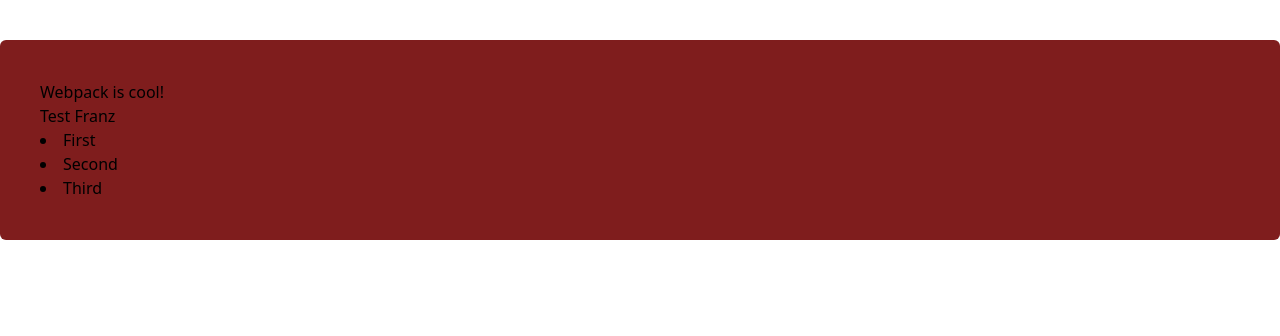
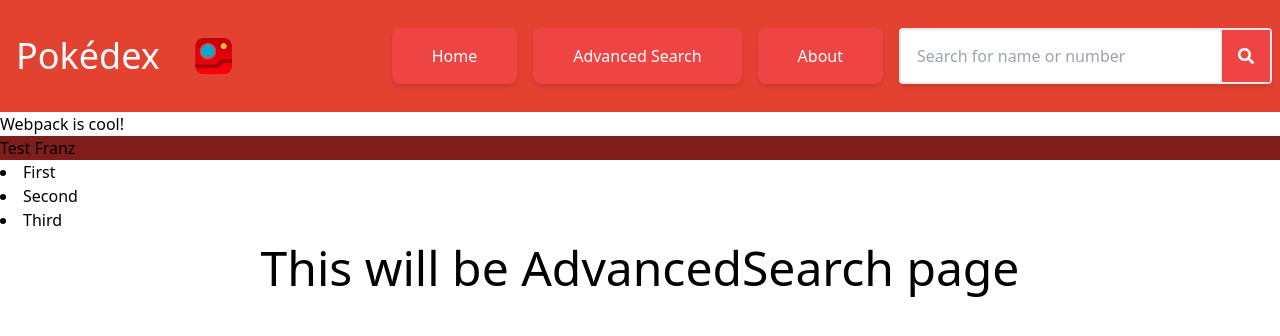
Before and after one commit to FranzGB/pokedex-react, a React app: page /advanced-search in a window 1280 px wide. Shown: the top 336 px of the page. Built offline with nearby package versions, Linux system fonts and the light colour scheme.

Commit message:
Add Navbar

```diff
--- a/package.json
+++ b/package.json
@@ -40,12 +40,15 @@
     "babel-loader": "^8.2.3",
     "cross-env": "^6.0.3",
     "css-loader": "^5.2.7",
+    "file-loader": "^6.2.0",
+    "history": "^5.2.0",
     "html-webpack-plugin": "^3.2.0",
     "jest": "^27.4.5",
     "postcss": "^8.4.5",
     "postcss-import": "^14.0.2",
     "postcss-loader": "^4.3.0",
     "postcss-preset-env": "^7.0.2",
+    "react-router-dom": "^6.2.1",
     "react-test-renderer": "^17.0.2",
     "serve": "^11.3.0",
     "style-loader": "^2.0.0",
--- /dev/null
+++ b/src/About.tsx
@@ -0,0 +1,11 @@
+import React from "react";
+
+const About = () => {
+    return (
+        <div className="mx-3 my-3 flex justify-center items-center text-black text-5xl">
+            This will be the About Page
+        </div>
+    );
+}
+
+export default About;
--- /dev/null
+++ b/src/AdvancedSearch.tsx
@@ -0,0 +1,11 @@
+import React from "react";
+
+const AdvancedSearch = () => {
+    return (
+        <div className="mx-3 my-3 flex justify-center items-center text-black text-5xl">
+            This will be AdvancedSearch page
+        </div>
+    );
+}
+
+export default AdvancedSearch;
--- a/src/App.tsx
+++ b/src/App.tsx
@@ -1,11 +1,20 @@
 import React from "react";
+import { Outlet } from "react-router-dom";
 import Child from "./Child";
-
+import Navbar from "./Navbar";
 const mockData = [
   "First", "Second", "Third"
 ]
+
 const App:React.FC = (props) => {
-  return (<div><h1>Webpack is cool!</h1><Child name={"Franz"} data={mockData}/></div>);
+  return (
+    <div>
+      <Navbar />
+      <h1>Webpack is cool!</h1>
+      <Child name={"Franz"} data={mockData}/>
+      <Outlet />
+    </div>
+    );
 };
 
 export default App;
--- /dev/null
+++ b/src/Home.tsx
@@ -0,0 +1,11 @@
+import React from "react";
+
+const Home = () => {
+    return (
+        <div className="mx-3 my-3 flex justify-center items-center text-black text-5xl  ">
+            This will be the HomePage
+        </div>
+    )
+}
+
+export default Home;
--- a/src/Logo.tsx
+++ b/src/Logo.tsx
@@ -1,8 +1,9 @@
 import React from "react";
-
+import img from './assets/pokedex-icon.png'
 const Logo = () => (
-    <div className="text-2xl">
+    <div className="flex items-center text-4xl mx-4">
         Pokédex
+        <img className="flex h-20 w-auto z-10 max-w-full" src={img} />
     </div>
 )
 
--- a/src/Navbar.tsx
+++ b/src/Navbar.tsx
@@ -1,23 +1,39 @@
 import React from 'react';
 import Logo from './Logo';
+import { Link } from "react-router-dom";
 import {FontAwesomeIcon} from '@fortawesome/react-fontawesome';
 import {faSearch} from '@fortawesome/free-solid-svg-icons';
 
 interface INavLink {
-    desc: string
+    desc: string,
+    to: string
 }
 const NavLink:React.FC<INavLink> = (props) => {
     return(
-    <a href="" className="transition duration-100 ease-in-out hover:"> {props.desc}</a>
+        <div className="mx-2 px-10 py-4 bg-red-500 shadow-md transition duration-100 ease-in-out rounded-lg hover:bg-red-600 ">
+            <Link to={props.to}> {props.desc} </Link>
+        </div>
     )
 }
+const NavSearchBar:React.FC = () => (
+    <div className="flex border-2 mx-2 rounded shadow-md">
+        <input type="text" className="px-4 py-2 w-80 text-black" placeholder="Search for name or number"/>
+        <button className="flex items-center justify-center px-4 border-l bg-red-500 hover:bg-red-600">
+            <FontAwesomeIcon icon={faSearch} />
+        </button>
+    </div>
+)
 const Navbar = () => {
     return (
-        <div className= "flex-row w-full h-10 bg-pokered text-white items-center">
+        <div className= "flex flex-row w-full h-28 bg-pokered justify-between text-white items-center">
             <Logo />
-            <div className="justify-items-end">
-
+            <div className="flex flex-row justify-end w-auto">
+                <NavLink desc="Home" to="/home"/>
+                <NavLink desc="Advanced Search" to="/advanced-search"/>
+                <NavLink desc="About" to="/about"/>
+                <NavSearchBar />
             </div>
         </div>
     )
 }
+export default Navbar;
--- a/src/index.html
+++ b/src/index.html
@@ -3,9 +3,9 @@
   <head>
     <meta charset="UTF-8" />
     <meta name="viewport" content="width=device-width, initial-scale=1.0" />
-    <title>Webpack with React TS</title>
+    <title>Pokedex with React TS</title>
   </head>
   <body>
-    <section class= "container mx-auto bg-red-900 my-10 p-10 rounded-md"id="index"></section>
+    <section id="index"></section>
   </body>
 </html>
--- a/src/index.tsx
+++ b/src/index.tsx
@@ -1,6 +1,30 @@
 import React from "react";
 import { render } from "react-dom";
+import { BrowserRouter, Routes, Route} from "react-router-dom";
 import App from "./App";
+import Home from "./Home";
+import About from "./About";
+import AdvancedSearch from "./AdvancedSearch";
 import "./styles/styles.css";
 
-render(<App />, document.getElementById("index"));
+const rootElement = document.getElementById("index");
+render(
+    <BrowserRouter>
+        <Routes>
+            <Route path="/" element={<App  />}>
+                <Route path="/home" element={<Home />} />
+                <Route path="about" element={<About />} />
+                <Route path="advanced-search" element={<AdvancedSearch />} />
+                <Route
+                path="*"
+                element={
+                    <main style={{ padding: "1rem" }}>
+                    <p>There's nothing here!</p>
+                    </main>
+                }
+                />
+            </Route>
+        </Routes>
+    </BrowserRouter>,
+    rootElement
+    );
--- a/tailwind.config.js
+++ b/tailwind.config.js
@@ -8,7 +8,7 @@
         transparent: "transparent",
         current: "currentColor",
         "light-grey": "#E5EEE5",
-        purple: "#7652C6"
+        pokered: "#E44231"
       }
     },
   },
--- a/webpack.config.js
+++ b/webpack.config.js
@@ -36,6 +36,14 @@
         use: "babel-loader",
         exclude: /node_modules/,
       }
+    ,
+      {
+        test: /\.(png|svg|jpg|jpeg|gif)$/,
+        use: ['file-loader'],
+        options: {
+          name: '/public/icons/[name].[ext]'
+        }
+      }
     ],
   },
   plugins: [
```
Also changed, not shown: src/assets/pokedex-icon.png (added), 1 other file (tests, documents, lock files or other folders).
